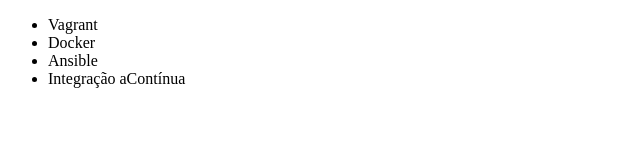
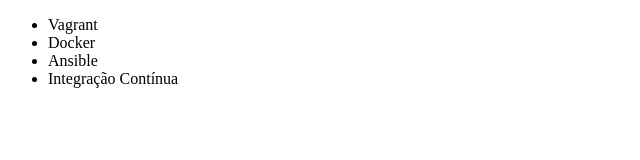
Before and after one commit to EricExtr/alura-git, a plain HTML site: page index.html in a window 1280 px wide. Shown: the full height of the page, 0-640 px from the left. Drawn offline with Linux system fonts and the light colour scheme.

```diff
--- a/index.html
+++ b/index.html
@@ -9,7 +9,7 @@
 		<li>Vagrant</li>
 		<li>Docker</li>
 		<li>Ansible</li>
-		<li>Integração aContínua</li>
+		<li>Integração Contínua</li>
 	</ul>
 </body>
 </html>
```
